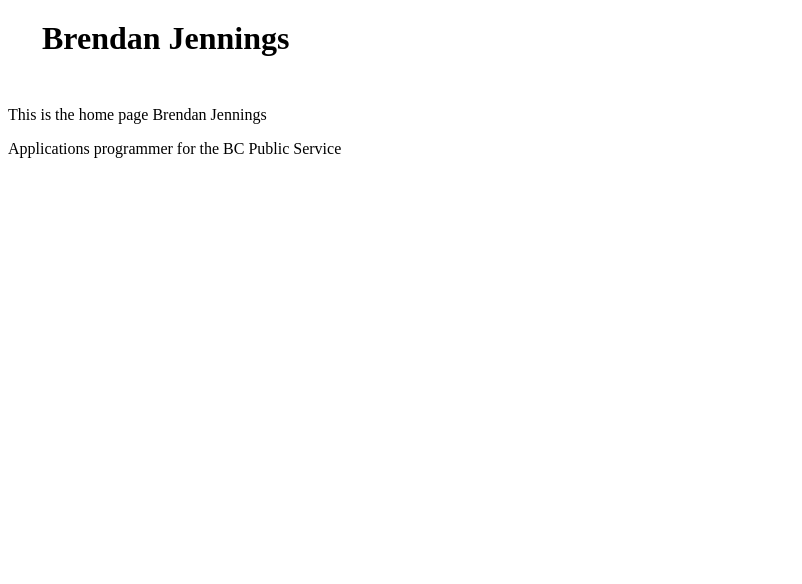
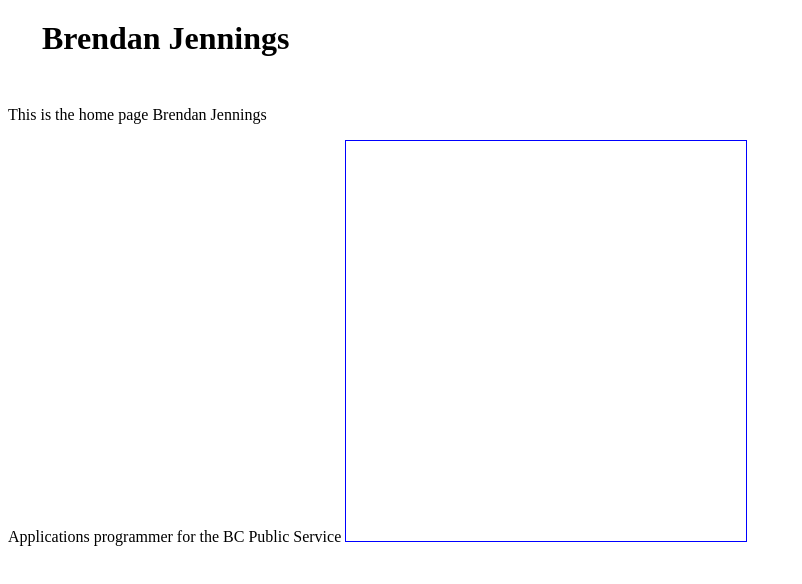
Before and after one commit to BRJennings/BRJennings.github.io, a plain HTML site: page index.html in a window 1280 px wide. Shown: the whole page, without its empty margins (0-802 px from the left). Drawn offline with Linux system fonts and the light colour scheme.

Commit message:
Update index.html

```diff
--- a/index.html
+++ b/index.html
@@ -18,5 +18,9 @@
     <p>This is the home page Brendan Jennings </p>
     <p>Applications programmer for the BC Public Service
 
+    <canvas style="height: 400px; width: 400px; border: 1px solid blue;">
+
+    </canvas>
+
   </body>
 </html>
```
